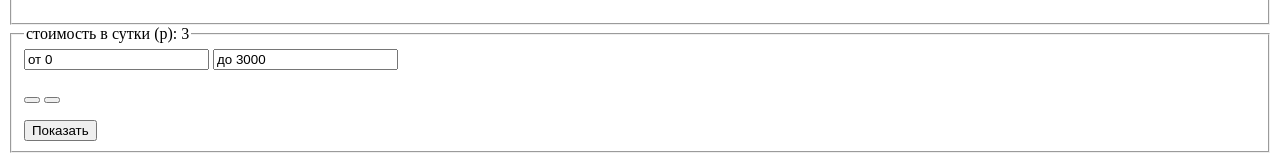
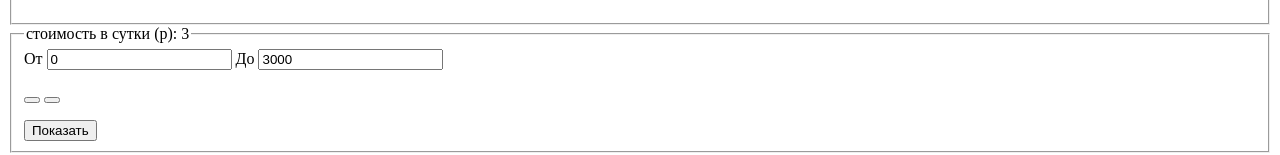
Before and after one commit to MisterPigama/879905-sedona, a plain HTML site: page hotels.html in a window 1280 px wide. Shown: the part 489-644 px from the top of the page. Drawn offline with Linux system fonts and the light colour scheme.

Commit message:
от и до сделала лейблами

```diff
--- a/hotels.html
+++ b/hotels.html
@@ -45,8 +45,10 @@
             </fieldset>
             <fieldset class="hotels-cost">
                 <legend>стоимость в сутки (р): 3</legend>
-                <input type="text" name="min-cost" value="от 0">
-                <input type="tex" name="max-cost" value="до 3000">
+                <label for="min-cost">От</label>
+                <input type="text" name="min-cost" value="0" id="min-cost">
+                <label for="max-cost">До</label>
+                <input type="tex" name="max-cost" value="3000" id="max-cost">
                 <p>
                     <button class="first-ring" aria-label="Минимальная сумма"></button>
                     <button class="second-ring" aria-label="Макисмальная сумма"></button>
```
